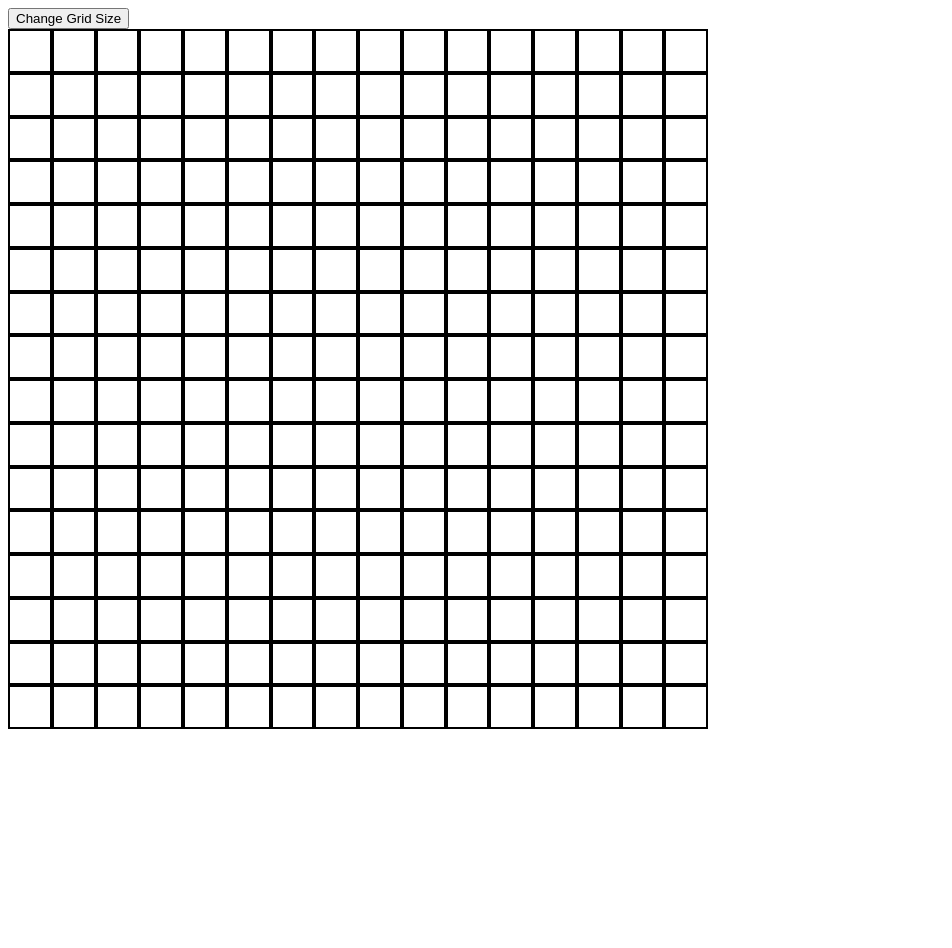
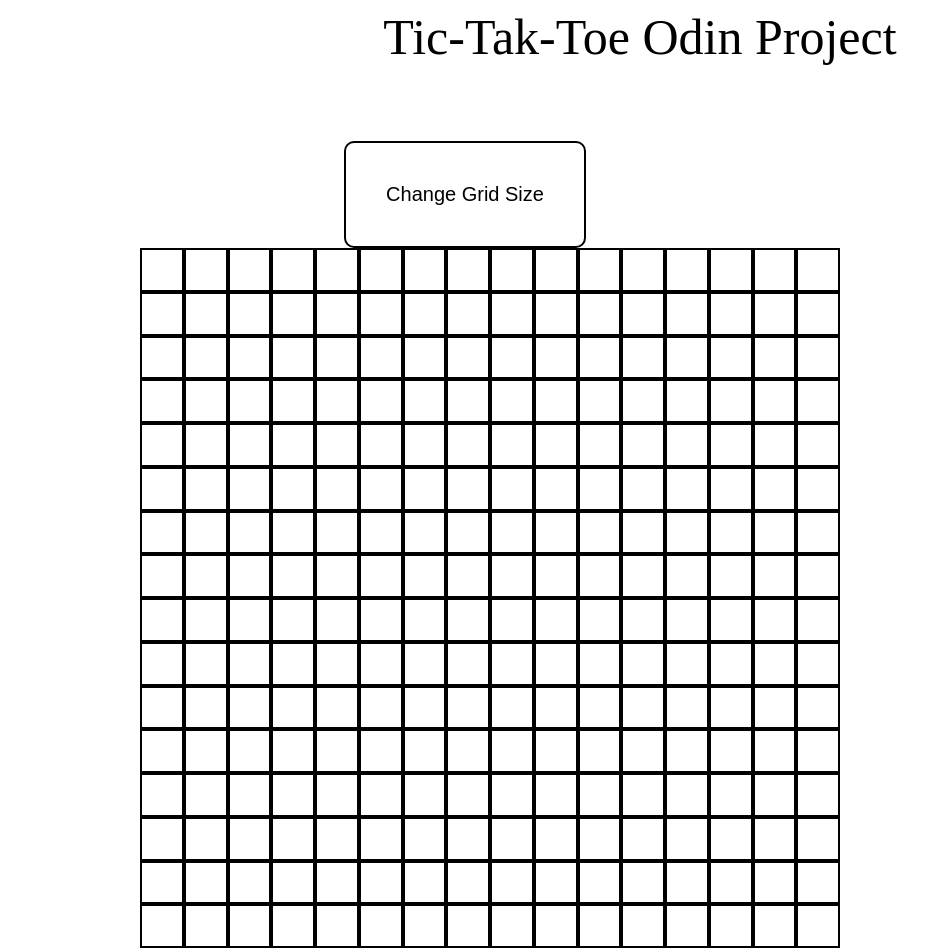
Before and after one commit to sunnyychung/odin-etch-a-sketch, a plain HTML site: page index.html in a window 1280 px wide. Shown: the whole page, without its empty margins (0-952 px from the left). Before the commit the page ends 800 px from the top, so only its background shows below. Drawn offline with Linux system fonts and the light colour scheme.

Commit message:
UI Styled with CSS

```diff
--- a/index.html
+++ b/index.html
@@ -5,11 +5,14 @@
         <link rel="stylesheet" href="style.css" />
     </head>
     <body>
-        <div class="button">
-            <button id="gridSize">Change Grid Size</button>
-        </div>
-        <div class="grid-container">
+        <div class="title">Tic-Tak-Toe Odin Project</div>
+        <div class="content">
+            <div class="button">
+                <button id="gridSize">Change Grid Size</button>
+            </div>
+            <div class="grid-container">
 
+            </div>
         </div>
 
 
--- a/style.css
+++ b/style.css
@@ -1,3 +1,33 @@
+.title {
+    font-size: 50px;
+    display: flex;
+    justify-content: center;
+}
+
+.content {
+    display: flex;
+    justify-content: center;
+    padding-right: 300px;
+    flex-wrap: wrap;
+    height: 88vh;
+    flex: 1 1 auto;
+}
+
+.button {
+    padding-right: 50px;
+    padding-top: 75px;
+}
+
+.button #gridSize {
+    border-style: none;
+    padding: 40px 40px;
+    border-radius: 10px;
+    font-size: 20px;
+    background-color: transparent;
+    border: 2px solid black;
+
+}
+
 .hover {
     background-color: red;
 }
```
